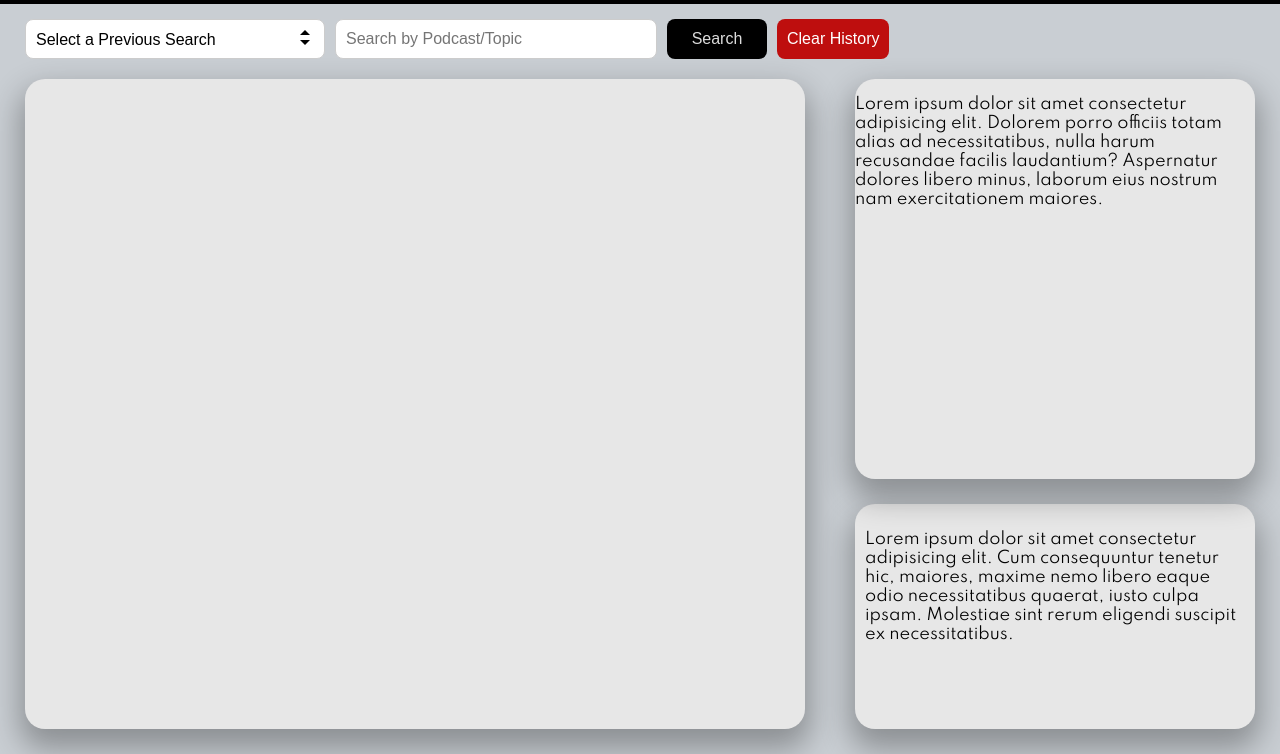
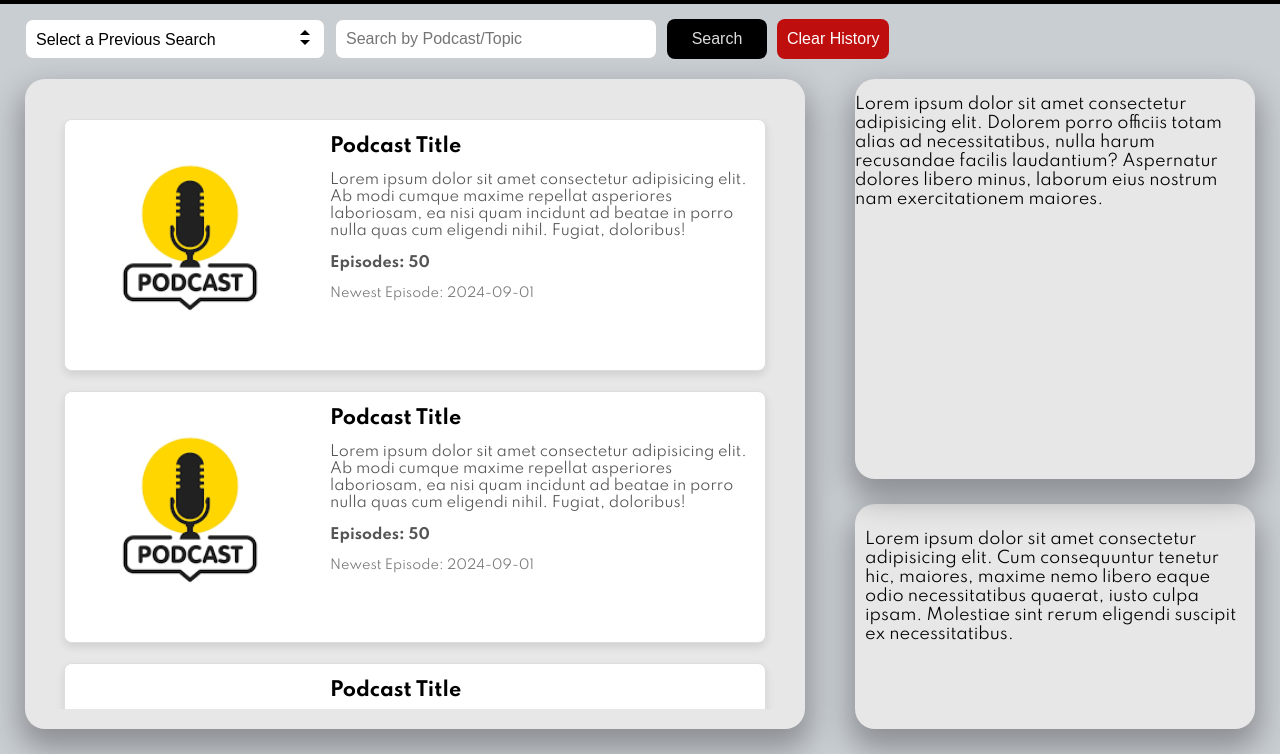
Before and after one commit to faradilshodov/podcast-player, a website: page public/index.html in a window 1280 px wide. Shown: the part 46-800 px from the top of the page. Drawn offline with Linux system fonts and the light colour scheme.

Commit message:
Added styling for separate podcast cards

```diff
--- a/public/index.html
+++ b/public/index.html
@@ -44,6 +44,63 @@
             <div class="loader-container">
                 <i class="fas fa-microphone-alt"></i>
             </div>
+            <!-- Cards Container -->
+            <div class="cards-container">
+                <div class="card">
+                    <img src="./default-podcast.png" alt="Podcast Image">
+                    <div class="card-content">
+                        <h3>Podcast Title</h3>
+                        <p>Lorem ipsum dolor sit amet consectetur adipisicing elit. Ab modi cumque maxime repellat asperiores laboriosam, ea nisi quam incidunt ad beatae in porro nulla quas cum eligendi nihil. Fugiat, doloribus!</p>
+                        <p class="episode-count">Episodes: 50</p>
+                        <p class="pub-date">Newest Episode: 2024-09-01</p>
+                    </div>
+                </div>
+                <div class="card">
+                    <img src="./default-podcast.png" alt="Podcast Image">
+                    <div class="card-content">
+                        <h3>Podcast Title</h3>
+                        <p>Lorem ipsum dolor sit amet consectetur adipisicing elit. Ab modi cumque maxime repellat asperiores laboriosam, ea nisi quam incidunt ad beatae in porro nulla quas cum eligendi nihil. Fugiat, doloribus!</p>
+                        <p class="episode-count">Episodes: 50</p>
+                        <p class="pub-date">Newest Episode: 2024-09-01</p>
+                    </div>
+                </div>
+                <div class="card">
+                    <img src="./default-podcast.png" alt="Podcast Image">
+                    <div class="card-content">
+                        <h3>Podcast Title</h3>
+                        <p>Lorem ipsum dolor sit amet consectetur adipisicing elit. Ab modi cumque maxime repellat asperiores laboriosam, ea nisi quam incidunt ad beatae in porro nulla quas cum eligendi nihil. Fugiat, doloribus!</p>
+                        <p class="episode-count">Episodes: 50</p>
+                        <p class="pub-date">Newest Episode: 2024-09-01</p>
+                    </div>
+                </div>
+                <div class="card">
+                    <img src="./default-podcast.png" alt="Podcast Image">
+                    <div class="card-content">
+                        <h3>Podcast Title</h3>
+                        <p>Lorem ipsum dolor sit amet consectetur adipisicing elit. Ab modi cumque maxime repellat asperiores laboriosam, ea nisi quam incidunt ad beatae in porro nulla quas cum eligendi nihil. Fugiat, doloribus!</p>
+                        <p class="episode-count">Episodes: 50</p>
+                        <p class="pub-date">Newest Episode: 2024-09-01</p>
+                    </div>
+                </div>
+                <div class="card">
+                    <img src="./default-podcast.png" alt="Podcast Image">
+                    <div class="card-content">
+                        <h3>Podcast Title</h3>
+                        <p>Lorem ipsum dolor sit amet consectetur adipisicing elit. Ab modi cumque maxime repellat asperiores laboriosam, ea nisi quam incidunt ad beatae in porro nulla quas cum eligendi nihil. Fugiat, doloribus!</p>
+                        <p class="episode-count">Episodes: 50</p>
+                        <p class="pub-date">Newest Episode: 2024-09-01</p>
+                    </div>
+                </div>
+                <div class="card">
+                    <img src="./default-podcast.png" alt="Podcast Image">
+                    <div class="card-content">
+                        <h3>Podcast Title</h3>
+                        <p>Lorem ipsum dolor sit amet consectetur adipisicing elit. Ab modi cumque maxime repellat asperiores laboriosam, ea nisi quam incidunt ad beatae in porro nulla quas cum eligendi nihil. Fugiat, doloribus! Lorem ipsum dolor sit amet consectetur adipisicing elit. Beatae placeat itaque, optio adipisci deleniti voluptas impedit. Rerum, nesciunt quidem doloremque dolorum, exercitationem unde nostrum mollitia neque architecto aliquam, eius repellendus? Lorem ipsum dolor sit, amet consectetur adipisicing elit. Ad veritatis natus, praesentium unde eveniet, vero explicabo dolores laudantium, delectus nulla voluptate? Natus blanditiis sed animi magnam quasi, officia nemo earum! Lorem, ipsum dolor sit amet consectetur adipisicing elit. Qui iure voluptate vitae deserunt blanditiis labore, quos ab nesciunt, explicabo cupiditate iste sint, maiores accusantium voluptatum delectus aut nulla cumque exercitationem. Lorem ipsum dolor sit amet consectetur adipisicing elit. Fuga, quo officia? Tempora rem placeat sint vel voluptate. Molestias, voluptatibus laboriosam repellendus maxime dolores quibusdam eveniet, ducimus voluptas, voluptates itaque laborum.</p>
+                        <p class="episode-count">Episodes: 50</p>
+                        <p class="pub-date">Newest Episode: 2024-09-01</p>
+                    </div>
+                </div>
+            </div>
         </div>
 
         <!-- Player Container -->
--- a/public/style.css
+++ b/public/style.css
@@ -172,6 +172,61 @@ button:hover {
     }
 }
 
+/* Cards */
+.cards-container {
+    display: flex;
+    justify-content: center;
+    flex-wrap: wrap;
+    gap: 20px;
+    margin-top: 20px;
+    overflow-y: auto;
+}
+
+.card {
+    background: white;
+    border: 1px solid #ddd;
+    border-radius: 8px;
+    width: calc(100% - 40px);
+    height: 250px;
+    overflow: hidden;
+    box-shadow: 0 4px 8px rgba(0, 0, 0, 0.1);
+    display: flex;
+}
+
+.card img {
+    width: 250px;
+    height: auto;
+}
+
+.card-content {
+    padding: 15px;
+    width: 100%;
+    overflow-y: auto;
+}
+
+.card h3 {
+    font-size: 1.2em;
+    margin: 0 0 10px;
+    text-align: left;
+}
+
+.card p {
+    font-size: 0.9em;
+    color: #555;
+
+}
+
+.card .episode-count  {
+    margin-top: 10px;
+    font-weight: bold;
+}
+
+.card .pub-date {
+    font-size: 0.8em;
+    color: #777;
+    margin-top: 5px;
+}
+
 /* Player Container ----------------------------------- */
 
 /* Player */
```
Also changed, not shown: public/default-podcast.png (added).
